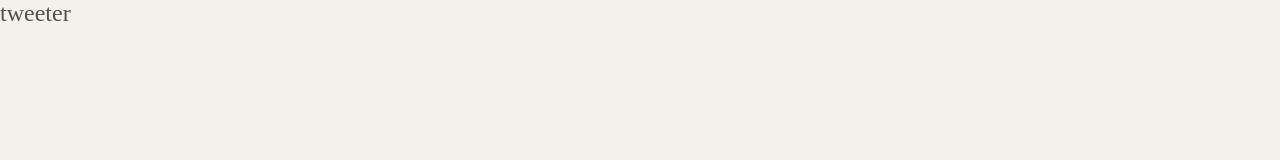
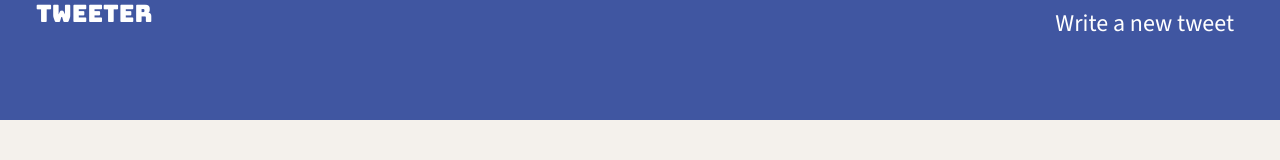
Before and after one commit to gokursx/tweeter, a website: page public/index.html in a window 1280 px wide. Drawn offline with nearby package versions, Linux system fonts and the light colour scheme.

Commit message:
Created logo and custom button

```diff
--- a/public/index.html
+++ b/public/index.html
@@ -1,5 +1,6 @@
 <!DOCTYPE html>
 <html lang="en">
+
 <head>
   <!-- Meta Information -->
   <title>Tweeter - Home Page</title>
@@ -7,8 +8,21 @@
   <!-- External CSS -->
   <link rel="stylesheet" href="https://cdnjs.cloudflare.com/ajax/libs/normalize/8.0.1/normalize.min.css" type="text/css" />
 
+  <!-- Google Fonts Preconnect -->
+  <link rel="preconnect" href="https://fonts.googleapis.com">
+  <link rel="preconnect" href="https://fonts.gstatic.com" crossorigin>
+
+  <!-- Google Fonts Stylesheets -->
+  <link href="https://fonts.googleapis.com/css2?family=Bungee&display=swap" rel="stylesheet">
+  <link href="https://fonts.googleapis.com/css2?family=Source+Sans+3:ital,wght@0,200..900;1,200..900&display=swap" rel="stylesheet">
+
+
   <!-- App CSS -->
   <link rel="stylesheet" href="/styles/layout.css" type="text/css" />
+
+  <link rel="stylesheet" href="/styles/nav.css" type="text/css" />
+
+  <link rel="stylesheet" href="https://cdnjs.cloudflare.com/ajax/libs/font-awesome/6.5.2/css/all.min.css" integrity="sha512-SnH5WK+bZxgPHs44uWIX+LLJAJ9/2PkPKZ5QiAj6Ta86w+fsb2TkcmfRyVX3pBnMFcV7oQPJkl9QevSCWr3W6A==" crossorigin="anonymous" referrerpolicy="no-referrer" />
 
   <!-- External JS -->
   <script src="https://ajax.googleapis.com/ajax/libs/jquery/3.4.1/jquery.min.js"></script>
@@ -21,9 +35,16 @@
   <!-- Top nav bar (fixed) -->
   <nav>
     <span>tweeter</span>
+    <button id="writeTweetButton">Write a new tweet</button>
 </nav>
+
+<!-- <nav>
+  <span>tweeter</span>
+  <a href="/path-to-tweet-composer" id="writeTweetLink">Write a new tweet</a>
+</nav> -->
 
   <!-- Page-specific (main) content here -->
   <main class="container"></main>
 </body>
+
 </html>
--- a/public/styles/layout.css
+++ b/public/styles/layout.css
@@ -23,3 +23,12 @@
 /*
  * Additional CSS can be defined below or in other CSS files, as per instructions
  */
+
+ body {
+  font-family: 'Source Sans 3', sans-serif;
+}
+
+
+nav span {
+  font-family: 'Bungee', sans-serif;
+}
--- /dev/null
+++ b/public/styles/nav.css
@@ -0,0 +1,34 @@
+nav {
+  width:100%;
+  height: 120px;
+  background-color: #4056A1;
+  color: #FFFFFF;
+  margin-right: 1.5em;
+}
+
+nav span {
+  font-family: 'Bungee', sans-serif;
+  margin-left: 1.5em; /* Apply margin to content inside nav for alignment */
+}
+
+html, body {
+  margin: 0;
+  padding: 0;
+  width: 100%;
+}
+
+#writeTweetButton, #writeTweetLink {
+  font-family: 'Source Sans 3', sans-serif;
+  background-color: #4056A1; /* Match nav background or use a contrasting color */
+  color: #FFFFFF;
+  padding: 10px;
+  text-decoration: none; /* Removes underline from the link */
+  border: none; /* Removes border from the button */
+  cursor: pointer;
+  float:right;
+  margin-right: 1.5em;
+}
+
+#writeTweetButton:hover, #writeTweetLink:hover {
+  background-color: #303f9f; /* Darker shade when hovered for visual feedback */
+}
```
Also changed, not shown: server/data-files/initial-tweets.json (+5 -5 lines), 1 other file. Lines whose indentation alone changed are shown as unchanged.
